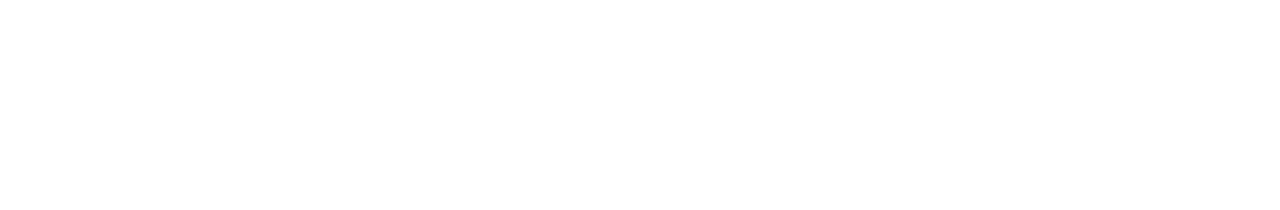
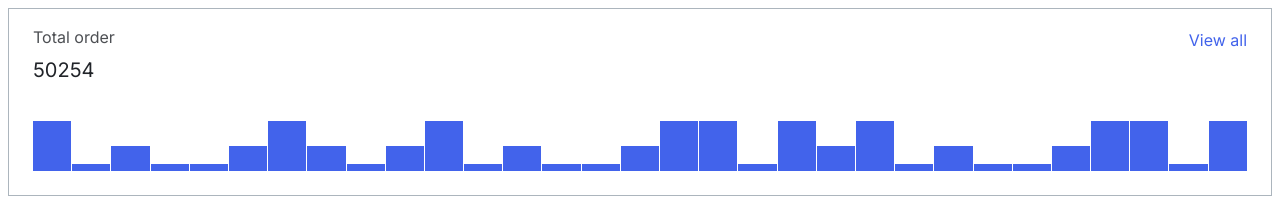
Before and after one commit to modemyc/htmlcss-20231222_konstantinrazin, a website: page 04-lection2/01-histogram/index.html in a window 1280 px wide. Drawn offline with Linux system fonts and the light colour scheme.

Commit message:
add solution fo histogram

```diff
--- a/04-lection2/01-histogram/histogram.css
+++ b/04-lection2/01-histogram/histogram.css
@@ -0,0 +1,65 @@
+.histogram {
+    display: flex;
+    flex-direction: column;
+    border-style: solid;
+    border: solid 1px var(--grey-3);
+    padding: 16px 24px 24px;
+    font-size: 16px;
+    font-style: normal;
+    font-weight: 400;
+    line-height: 24px;
+    color: var(--Black, #212429);
+    background-color: var(--White, #FFFFFF);
+}
+
+.histogram__nav {
+    display: flex;
+    justify-content: space-between;
+    margin-bottom: 6px;
+}
+
+.histogram__title {
+    opacity: 0.8;
+    font-family: Inter;
+}
+
+.histogram__viewer {
+    color: #4263EB;
+    text-align: right;
+    font-family: Inter;
+    margin-top: 3px;
+    cursor: pointer;
+}
+
+.histogram__count {
+    font-family: Inter;
+    font-size: 20px;
+    margin-bottom: 39px;
+}
+
+.histogram__columns {
+    display: flex;
+    align-items: flex-end;
+    flex-wrap: nowrap;
+    gap: 1px;
+    height: 50px;
+    width: 100%;
+
+}
+
+.histogram__column-basic {
+    flex-grow: 1;
+    background-color: #4263EB;
+}
+
+.histogram__column_min {
+    height: 15%;
+}
+
+.histogram__column_mid {
+    height: 50%;
+}
+
+.histogram__column_max {
+    height: 100%;
+}
--- a/04-lection2/01-histogram/index.html
+++ b/04-lection2/01-histogram/index.html
@@ -6,6 +6,45 @@
         <link rel="stylesheet" href="./histogram.css">
     </head>
     <body>
-
+        <div class="histogram">
+            <div class="histogram__nav">
+                <div class="histogram__title">Total order</div>
+                <div class="histogram__viewer">View all</div>
+            </div>
+            <div class="histogram__count">50254</div>
+            <div class="histogram__columns">
+                <div class="histogram__column-basic histogram__column_max"></div>
+                <div class="histogram__column-basic histogram__column_min"></div>
+                <div class="histogram__column-basic histogram__column_mid"></div>
+                <div class="histogram__column-basic histogram__column_min"></div>
+                <div class="histogram__column-basic histogram__column_min"></div>
+                <div class="histogram__column-basic histogram__column_mid"></div>
+                <div class="histogram__column-basic histogram__column_max"></div>
+                <div class="histogram__column-basic histogram__column_mid"></div>
+                <div class="histogram__column-basic histogram__column_min"></div>
+                <div class="histogram__column-basic histogram__column_mid"></div>
+                <div class="histogram__column-basic histogram__column_max"></div>
+                <div class="histogram__column-basic histogram__column_min"></div>
+                <div class="histogram__column-basic histogram__column_mid"></div>
+                <div class="histogram__column-basic histogram__column_min"></div>
+                <div class="histogram__column-basic histogram__column_min"></div>
+                <div class="histogram__column-basic histogram__column_mid"></div>
+                <div class="histogram__column-basic histogram__column_max"></div>
+                <div class="histogram__column-basic histogram__column_max"></div>
+                <div class="histogram__column-basic histogram__column_min"></div>
+                <div class="histogram__column-basic histogram__column_max"></div>
+                <div class="histogram__column-basic histogram__column_mid"></div>
+                <div class="histogram__column-basic histogram__column_max"></div>
+                <div class="histogram__column-basic histogram__column_min"></div>
+                <div class="histogram__column-basic histogram__column_mid"></div>
+                <div class="histogram__column-basic histogram__column_min"></div>
+                <div class="histogram__column-basic histogram__column_min"></div>
+                <div class="histogram__column-basic histogram__column_mid"></div>
+                <div class="histogram__column-basic histogram__column_max"></div>
+                <div class="histogram__column-basic histogram__column_max"></div>
+                <div class="histogram__column-basic histogram__column_min"></div>
+                <div class="histogram__column-basic histogram__column_max"></div>
+            </div>
+        </div>
     </body>
 </html>
```
